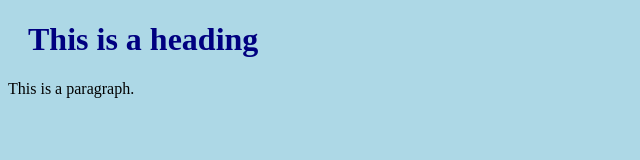
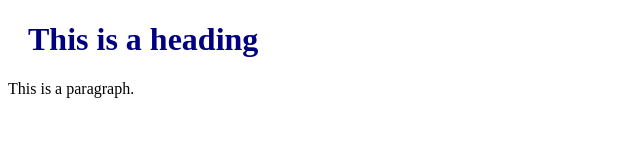
Before and after one commit to etdahinao/etdahinao.github.io, a plain HTML site: page externalCSS.html in a window 1280 px wide. Shown: the whole page, without its empty margins (0-640 px from the left). Drawn offline with Linux system fonts and the light colour scheme.

Commit message:
Update mystyle.css

```diff
--- a/mystyle.css
+++ b/mystyle.css
@@ -1,5 +1,5 @@
 body {
-  background-color: lightblue;
+  background-color: lightred;
 }
 
 h1 {
```
